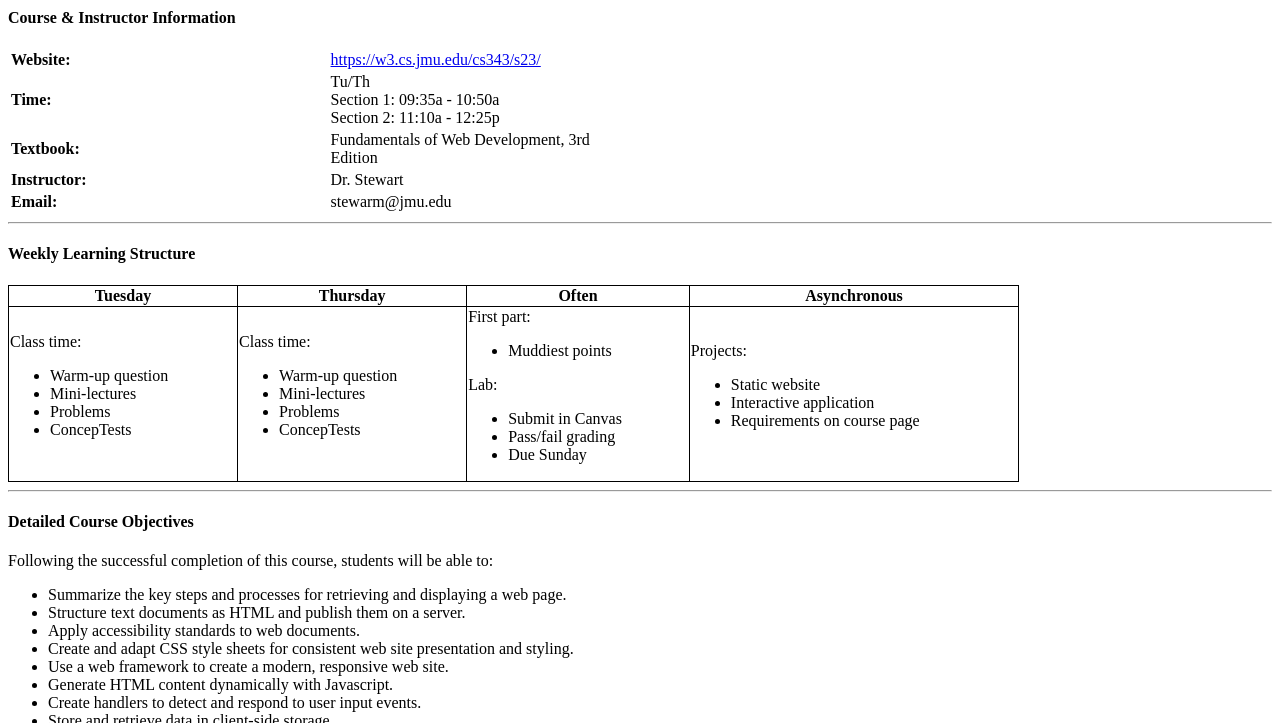
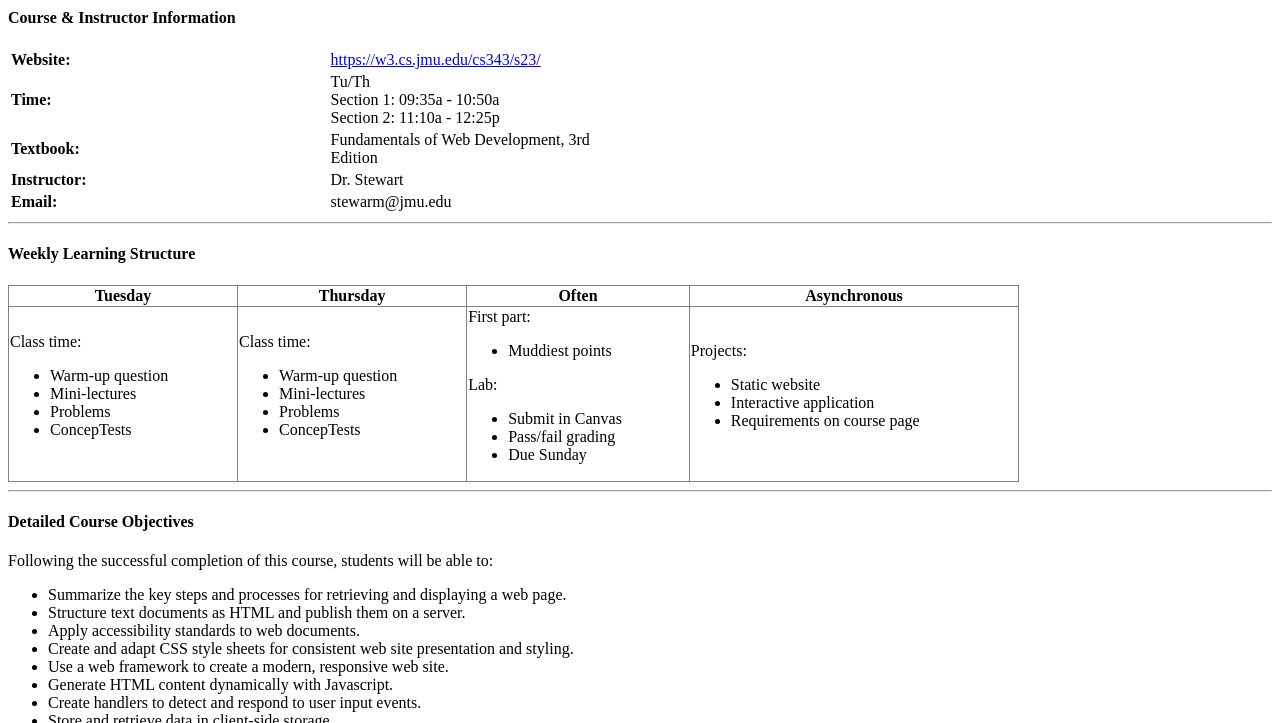
Before and after one commit to markmyers21/brown-bear, a plain HTML site: page index.html in a window 1280 px wide. Shown: the part 377-1100 px from the top of the page. Drawn offline with Linux system fonts and the light colour scheme.

Commit message:
Update index.html

```diff
--- a/index.html
+++ b/index.html
@@ -75,7 +75,7 @@
 
 <h4>Weekly Learning Structure</h4>
 
-<table border="1" style="border: 1px solid black; width: 80%; border-collapse: collapse;">
+<table border="1" style="width: 80%; border-collapse: collapse;">
     <tr>
         <th>Tuesday</th>
         <th>Thursday</th>
```
